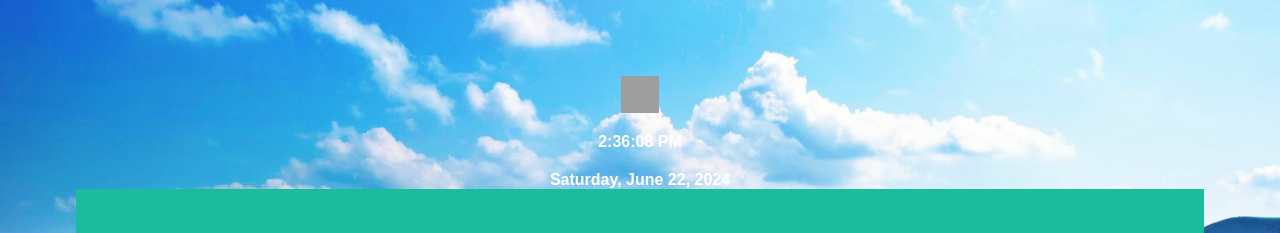
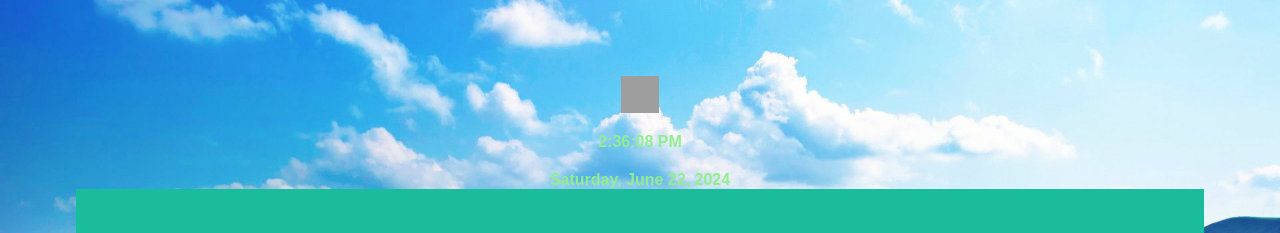
Before and after one commit to Rosan2061/Rosan-Xettri, a plain HTML site: page index.html in a window 1280 px wide. Shown: the top 233 px of the page. Drawn offline with Linux system fonts and the light colour scheme; grey boxes are pictures that could not be loaded.

Commit message:
index.html

```diff
--- a/index.html
+++ b/index.html
@@ -36,7 +36,7 @@
         .clock, .date {
             text-align: center;
             margin-top: 20px;
-            color: white; /* Set font color to white */
+            color: lightgreen; /* Set font color to light green */
             font-weight: bold; /* Make the text bold */
         }
 
```
